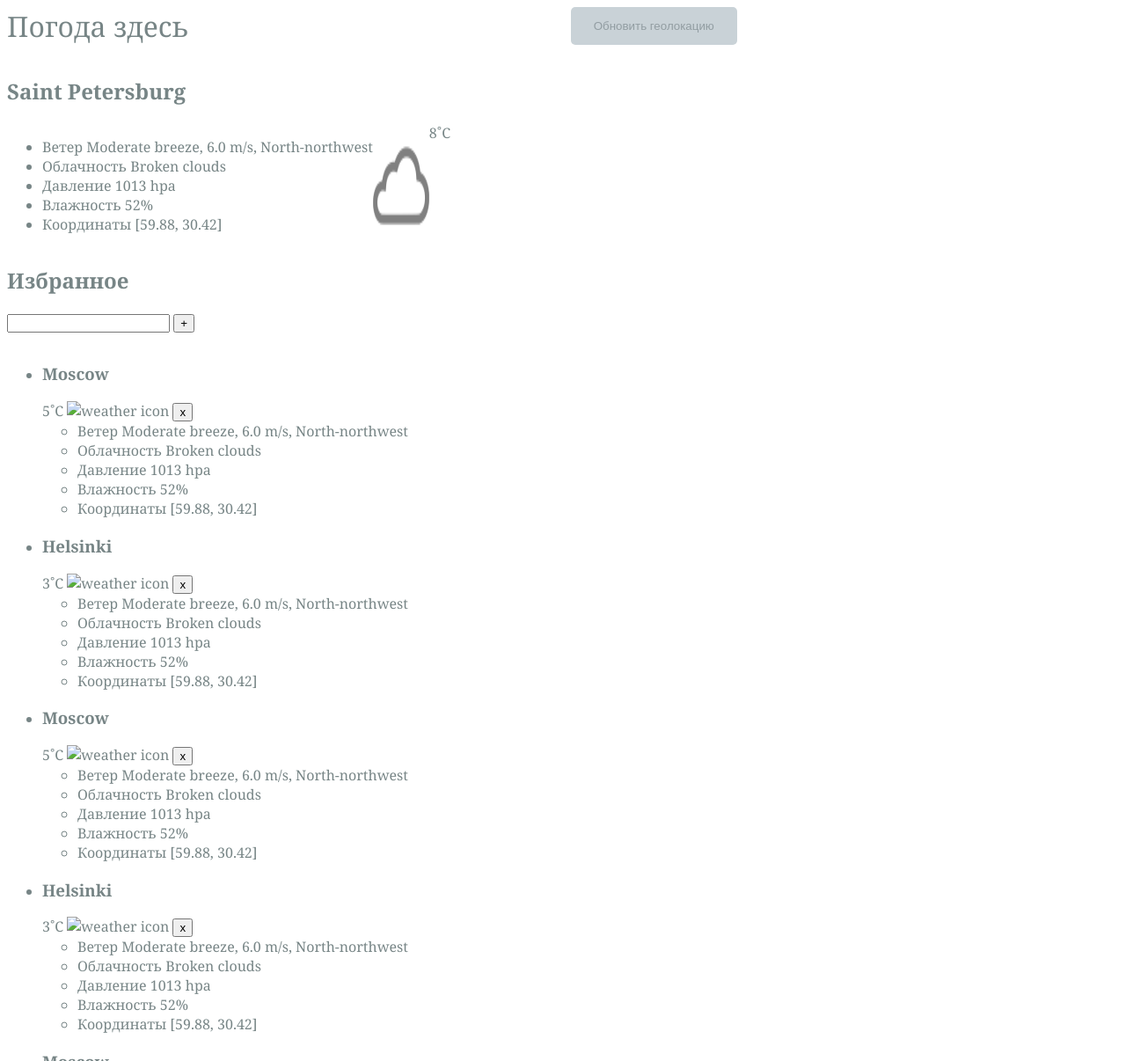
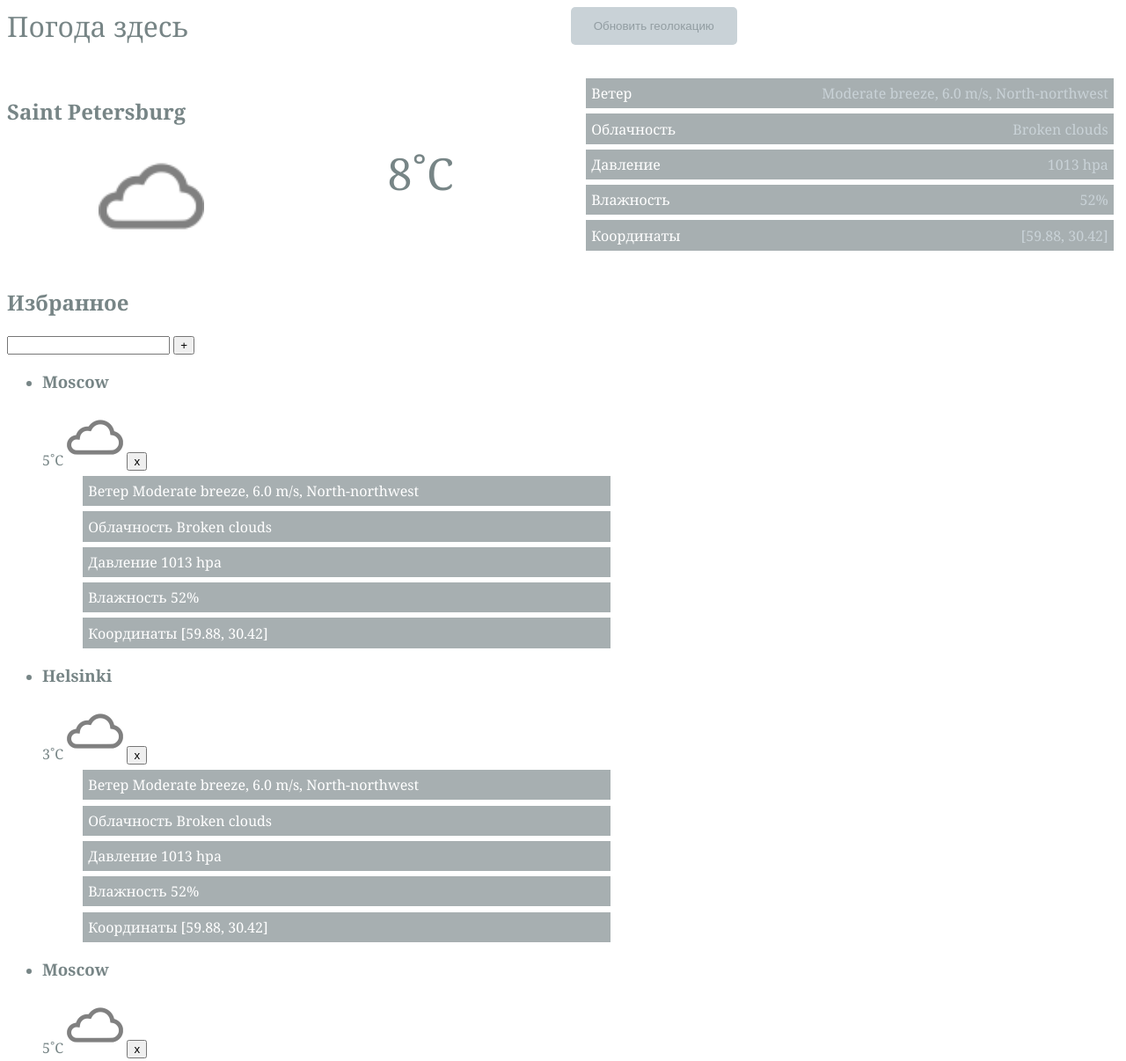
Before and after one commit to Dmitrii-Stukalov/weather, a plain HTML site: page index.html in a window 1280 px wide. Shown: the top 1206 px of the page at 88% size. Drawn offline with Linux system fonts and the light colour scheme.

Commit message:
add some styles

```diff
--- a/index.html
+++ b/index.html
@@ -11,18 +11,21 @@
     <button>Обновить геолокацию</button>
 </header>
 <main>
+    <div class="wrap">
         <div class="chosen">
             <h2>Saint Petersburg</h2>
-        <ul>
-            <li>Ветер Moderate breeze, 6.0 m/s, North-northwest</li>
-            <li>Облачность Broken clouds</li>
-            <li>Давление 1013 hpa</li>
-            <li>Влажность 52%</li>
-            <li>Координаты [59.88, 30.42]</li>
+            <img alt="weather icon" src="clouds-64.ico">
+            <span class="temperature">8˚C</span>
+        </div>
+        <ul class="info">
+            <li>Ветер <span>Moderate breeze, 6.0 m/s, North-northwest</span></li>
+            <li>Облачность <span>Broken clouds</span></li>
+            <li>Давление <span>1013 hpa</span></li>
+            <li>Влажность <span>52%</span></li>
+            <li>Координаты <span>[59.88, 30.42]</span></li>
         </ul>
-        <img alt="weather icon" src="clouds-64.ico">
-        <span>8˚C</span>
     </div>
+    <div class="favourite">
         <h2>Избранное</h2>
         <label>
             <input type="text">
@@ -33,9 +36,9 @@
             <li>
                 <h3>Moscow</h3>
                 <span>5˚C</span>
-            <img alt="weather icon" src="image.jpg">
+                <img alt="weather icon" src="clouds-64.ico">
                 <button>x</button>
-            <ul>
+                <ul class="info">
                     <li>Ветер Moderate breeze, 6.0 m/s, North-northwest</li>
                     <li>Облачность Broken clouds</li>
                     <li>Давление 1013 hpa</li>
@@ -46,9 +49,9 @@
             <li>
                 <h3>Helsinki</h3>
                 <span>3˚C</span>
-            <img alt="weather icon" src="image.jpg">
+                <img alt="weather icon" src="clouds-64.ico">
                 <button>x</button>
-            <ul>
+                <ul class="info">
                     <li>Ветер Moderate breeze, 6.0 m/s, North-northwest</li>
                     <li>Облачность Broken clouds</li>
                     <li>Давление 1013 hpa</li>
@@ -59,9 +62,9 @@
             <li>
                 <h3>Moscow</h3>
                 <span>5˚C</span>
-            <img alt="weather icon" src="image.jpg">
+                <img alt="weather icon" src="clouds-64.ico">
                 <button>x</button>
-            <ul>
+                <ul class="info">
                     <li>Ветер Moderate breeze, 6.0 m/s, North-northwest</li>
                     <li>Облачность Broken clouds</li>
                     <li>Давление 1013 hpa</li>
@@ -72,9 +75,9 @@
             <li>
                 <h3>Helsinki</h3>
                 <span>3˚C</span>
-            <img alt="weather icon" src="image.jpg">
+                <img alt="weather icon" src="clouds-64.ico">
                 <button>x</button>
-            <ul>
+                <ul class="info">
                     <li>Ветер Moderate breeze, 6.0 m/s, North-northwest</li>
                     <li>Облачность Broken clouds</li>
                     <li>Давление 1013 hpa</li>
@@ -85,9 +88,9 @@
             <li>
                 <h3>Moscow</h3>
                 <span>5˚C</span>
-            <img alt="weather icon" src="image.jpg">
+                <img alt="weather icon" src="clouds-64.ico">
                 <button>x</button>
-            <ul>
+                <ul class="info">
                     <li>Ветер Moderate breeze, 6.0 m/s, North-northwest</li>
                     <li>Облачность Broken clouds</li>
                     <li>Давление 1013 hpa</li>
@@ -98,9 +101,9 @@
             <li>
                 <h3>Helsinki</h3>
                 <span>3˚C</span>
-            <img alt="weather icon" src="image.jpg">
+                <img alt="weather icon" src="clouds-64.ico">
                 <button>x</button>
-            <ul>
+                <ul class="info">
                     <li>Ветер Moderate breeze, 6.0 m/s, North-northwest</li>
                     <li>Облачность Broken clouds</li>
                     <li>Давление 1013 hpa</li>
@@ -109,6 +112,7 @@
                 </ul>
             </li>
         </ul>
+    </div>
 </main>
 </body>
 </html>
--- a/styles.css
+++ b/styles.css
@@ -32,22 +32,47 @@ header h1 {
 }
 
 main {
-    display: grid;
     margin: 1rem auto;
 }
 
 .chosen {
     display: flex;
+    width: 50%;
     flex-wrap: wrap;
+    justify-content: space-around;
+    align-content: center;
 }
 
 .chosen h2 {
-    /*height: 40px;*/
-    flex: 0 1 75%;
+    width: 100%;
 }
 
 .chosen img {
+    height: 50%;
 }
 
-.chosen span {
+.chosen span.temperature {
+    font-size: 50px;
 }
+
+ul.info {
+    list-style: none;
+    width: 50%;
+}
+
+ul.info li {
+    background-color: #a7afb1;
+    color: white;
+    display: flex;
+    justify-content: space-between;
+    margin: 1%;
+    padding: 1%;
+}
+
+ul.info li span {
+    color: #c9d2d7;
+}
+
+.wrap {
+    display: flex;
+}
```
Lines whose indentation alone changed are shown as unchanged.
